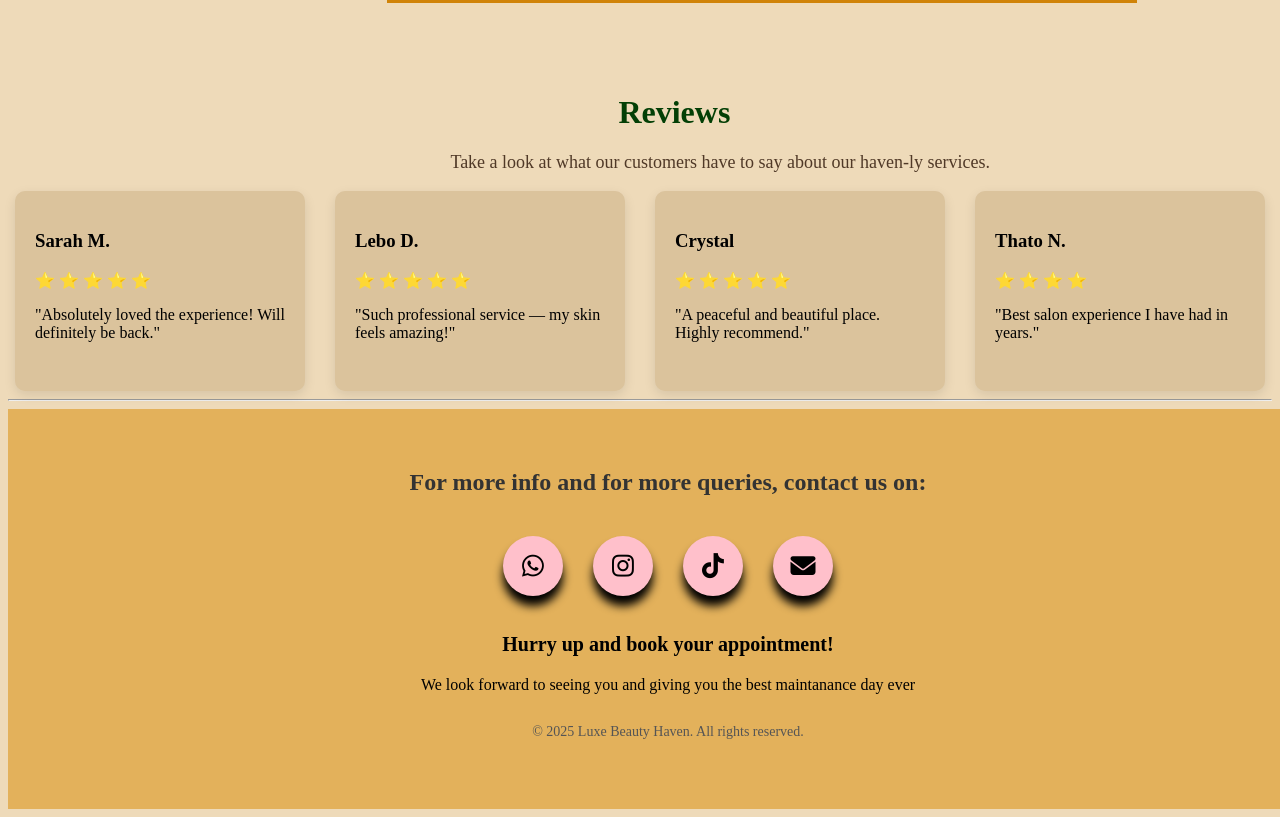
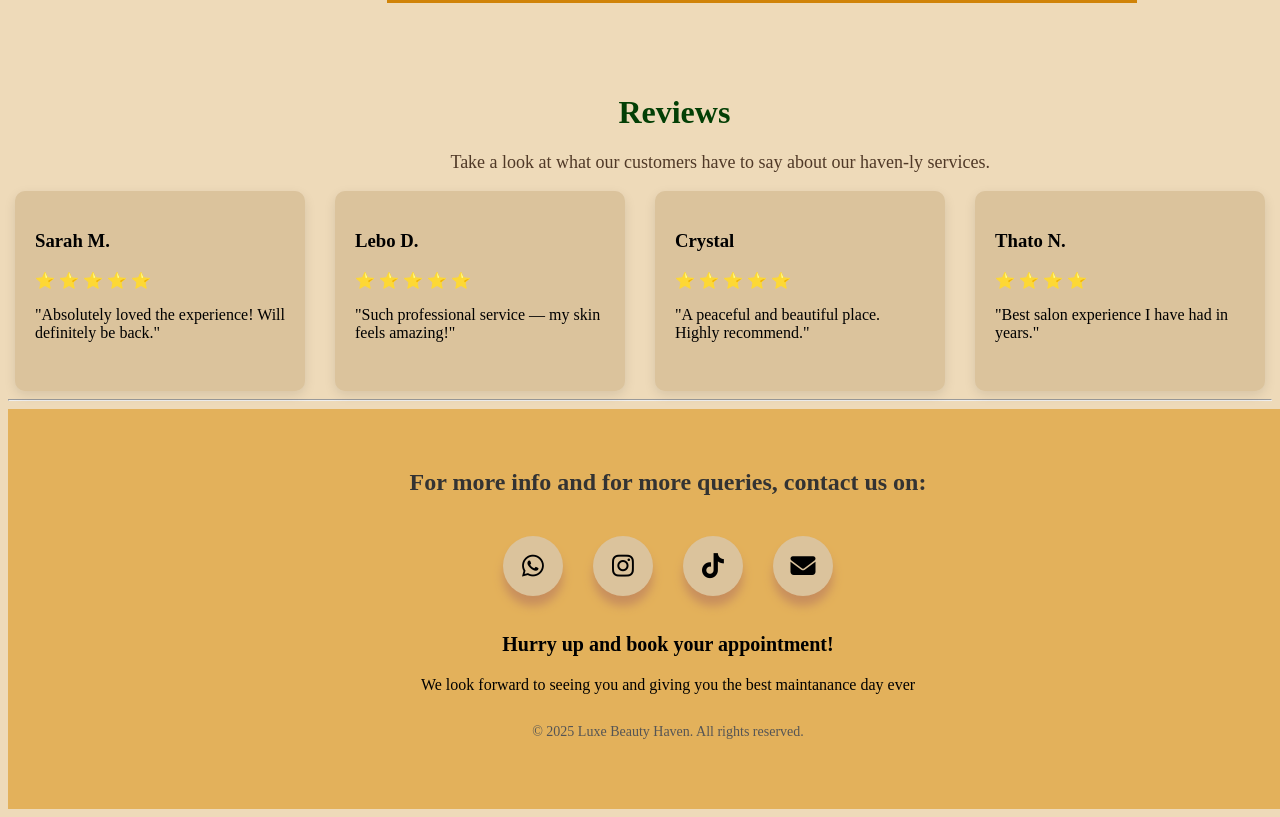
Before and after one commit to Tee-Moitse/Salon-booking-website, a plain HTML site: page index.html in a window 1280 px wide. Shown: the part 2040-2857 px from the top of the page. Drawn offline with Linux system fonts and the light colour scheme.

Commit message:
done with the colouring of the socials

```diff
--- a/styles.css
+++ b/styles.css
@@ -260,10 +260,10 @@ body {
     height: 60px;
     width: 60px;
     margin: 0 5px;
-    background: pink;
+    background: #dbc39c;
     border-radius: 50px;
     cursor: pointer;
-    box-shadow: 0px 10px 10px rgba(0,0,0.1);
+    box-shadow: 0px 10px 10px #c88f5d;
     transition: all 0.3s ease-out;
     overflow: hidden;
 }
@@ -283,7 +283,7 @@ body {
     border-radius: 50px;
     box-sizing: border-box;
     line-height: 60px;
-
+    transition: all 0.3s ease-out;
 }
 
 
@@ -317,9 +317,6 @@ body {
 }
 
 
-
-
-
 .wrapper .button span {
     font-size: 20px;
     font-weight: 500;
```
